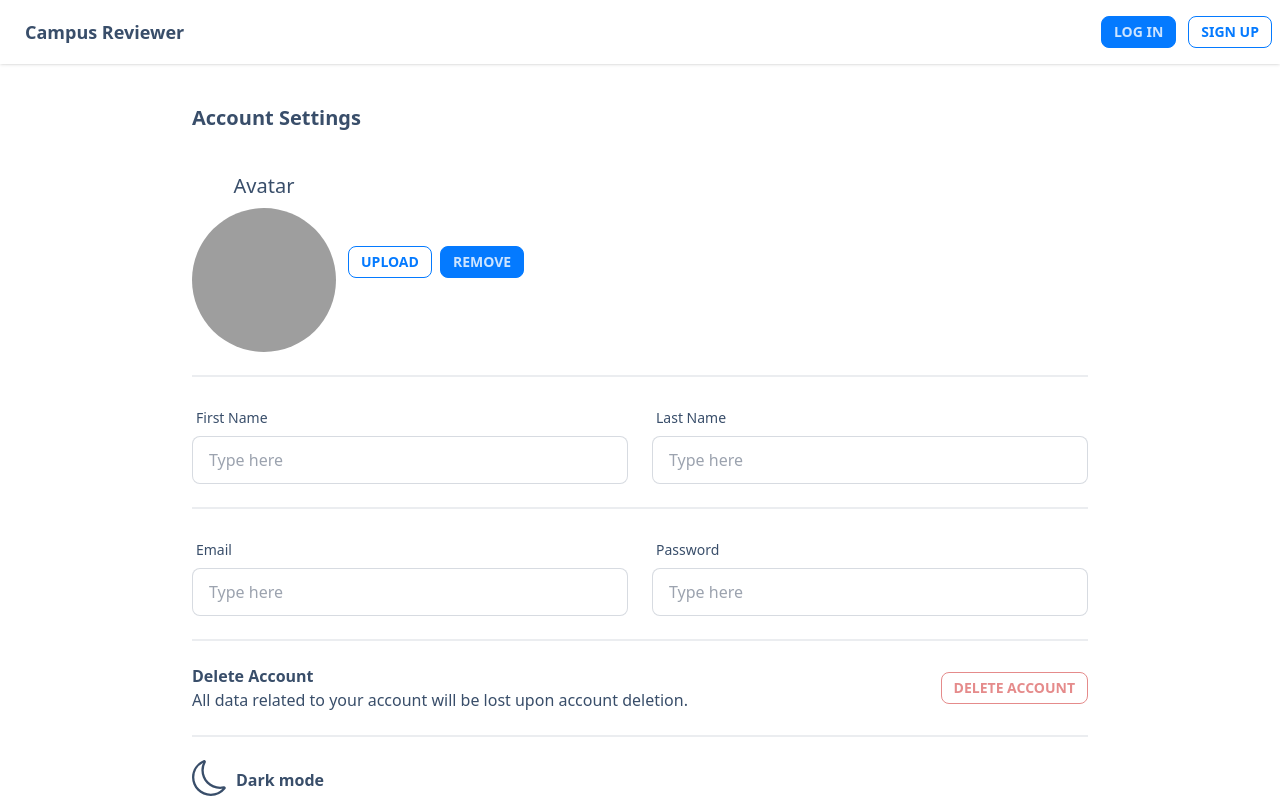
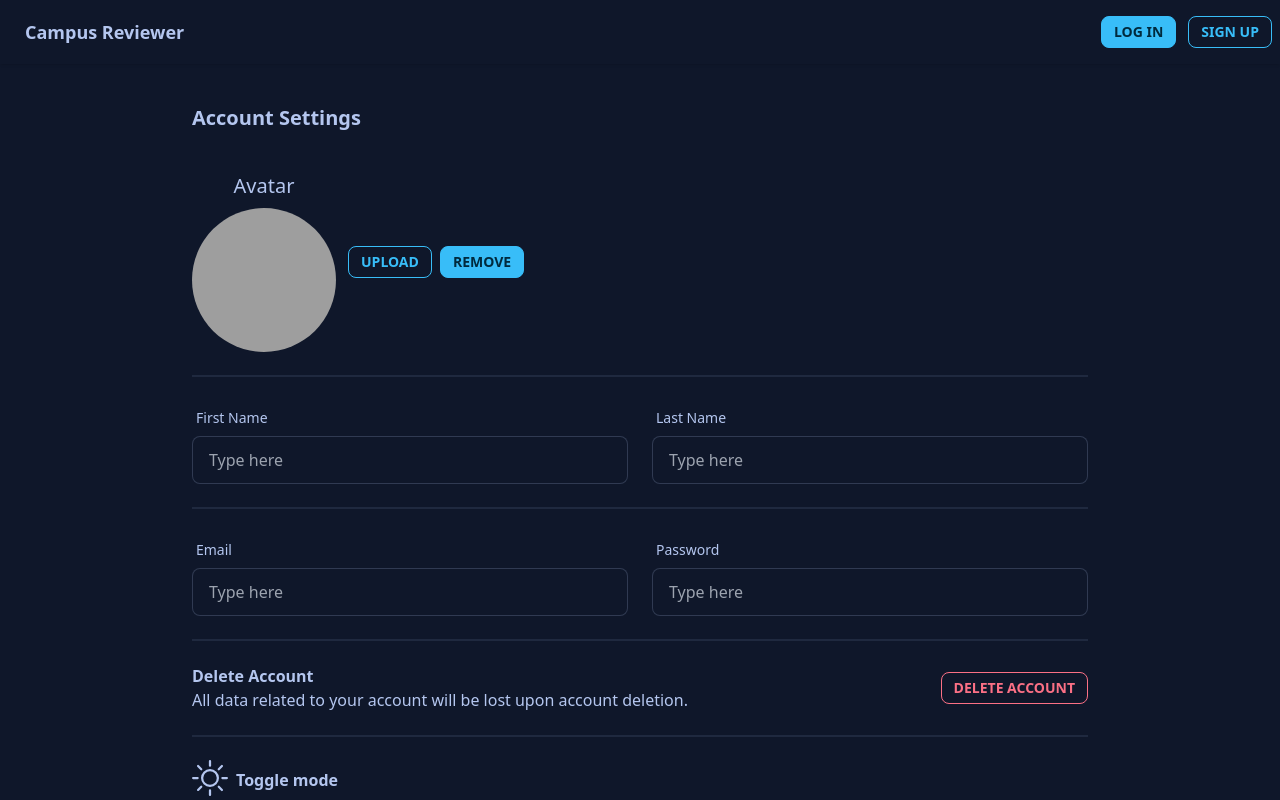
Before and after one commit to J-Obog/campus-reviewer, a React (Vite) app in the folder client/: page /account in a window 1280 px wide. Both pictures are taken after a click on the label 212 px from the left and 788 px from the top of the page. Shown: the part 8-808 px from the top of the page. Built offline with nearby package versions, Linux system fonts and the light colour scheme; grey boxes are pictures that could not be loaded; what prettier-plugin-tailwindcss would draw is missing.

Commit message:
Implementing dark mode toggling feature.

```diff
--- a/client/src/pages/AccountSettings.tsx
+++ b/client/src/pages/AccountSettings.tsx
@@ -1,6 +1,21 @@
 import { BsMoon, BsSun } from "react-icons/bs";
+import { useState, useEffect } from "react";
 
 const AccountSettings = () => {
+  const [theme, setTheme] = useState<"winter" | "night">("winter");
+
+  useEffect(() => {
+    document.querySelector("html")?.setAttribute("data-theme", theme);
+  }, [theme]);
+
+  const toggleTheme = () => {
+    if (theme === "winter") {
+      setTheme("night");
+    } else if (theme === "night") {
+      setTheme("winter");
+    }
+  };
+
   return (
     <div className="px-4 py-10 md:py-14 md:px-24 xl:px-48 2xl:px-72">
       <h1 className="mt-14 mb-10 text-xl font-bold">Account Settings</h1>
@@ -100,15 +115,15 @@ const AccountSettings = () => {
         <div>
           <div className="flex items-center gap-1">
             <label className="swap-rotate swap text-4xl">
-              <input type="checkbox" />
-              <svg className="swap-on h-10 w-10 fill-current">
+              <input type="checkbox" onClick={toggleTheme} />
+              <div className="swap-off h-10 w-10 fill-current">
                 <BsMoon />
-              </svg>
-              <div className="swap-off h-10 w-10 fill-current">
+              </div>
+              <div className="swap-on h-10 w-10 fill-current">
                 <BsSun />
               </div>
             </label>
-            <span className="font-semibold">Dark mode</span>
+            <span className="font-semibold">Toggle mode</span>
           </div>
         </div>
 
```
